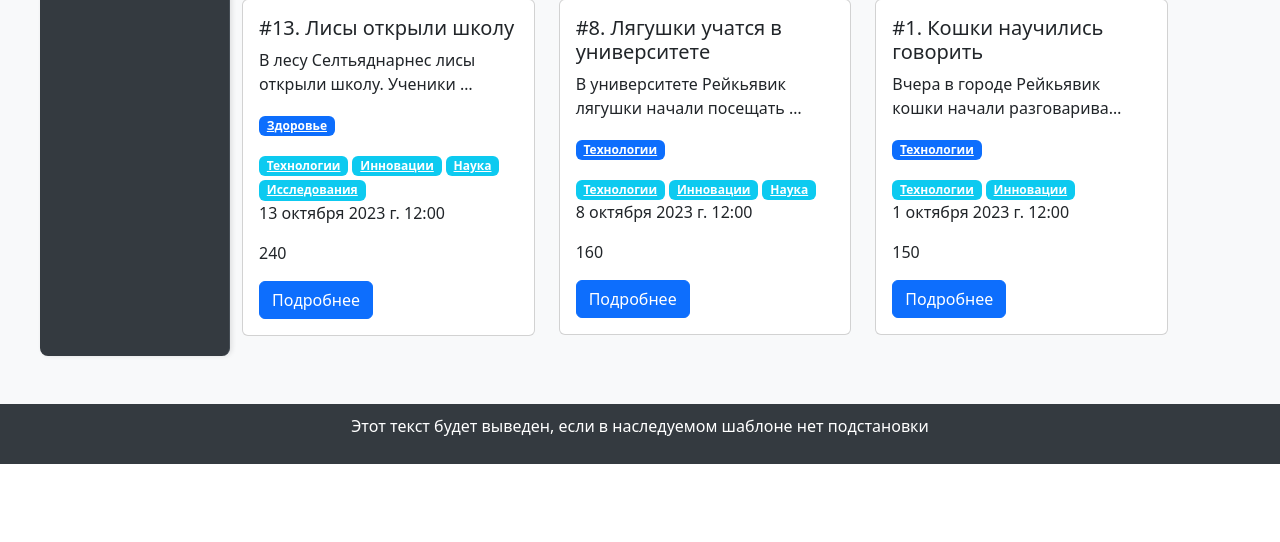
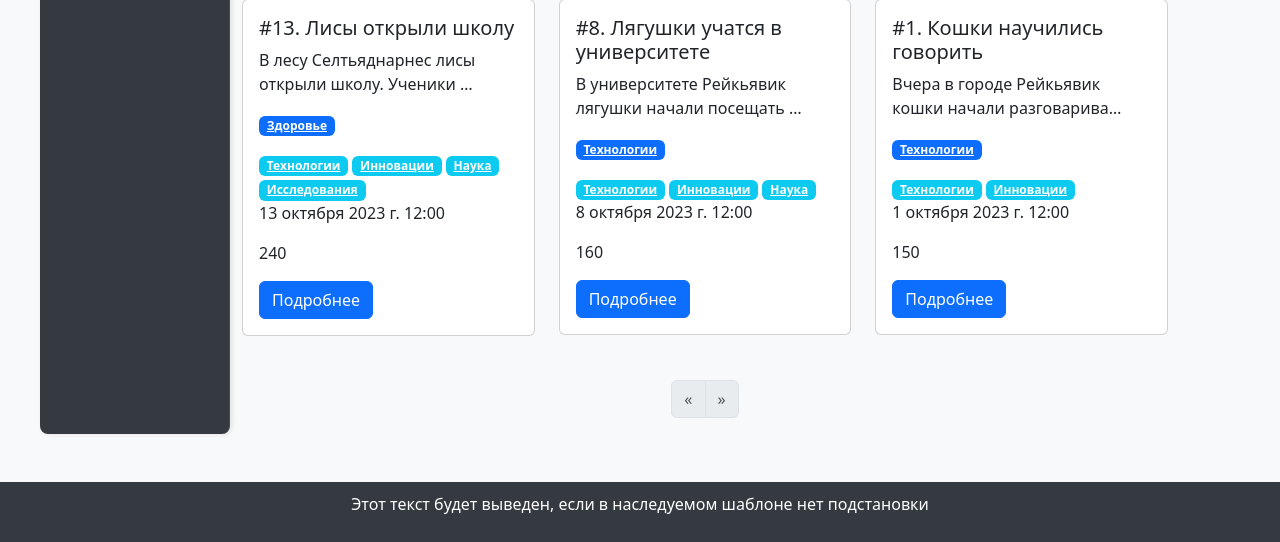
Before and after one commit to IgorPronin978/my_django_2_0, a Django app: page /news/tag/1/ in a window 1280 px wide. Shown: the part 2921-3463 px from the top of the page. Before the commit the page ends 3385 px from the top, so only its background shows below. Run offline with Django 5.2, Linux system fonts and the light colour scheme; data comes from the database, SQL or seed files in the repository; parts of the project's set-up code (start-up, migrations or seed data) failed here and were passed over.

Commit message:
внедрена пагинация

```diff
--- a/news/templates/news/catalog.html
+++ b/news/templates/news/catalog.html
@@ -30,4 +30,45 @@
             </div>
         {% endfor %}
     </div>
+
+    <!-- Пагинация -->
+    <nav aria-label="Page navigation" class="mt-4">
+        <ul class="pagination justify-content-center">
+            {% if news.has_previous %}
+                <li class="page-item">
+                    <a class="page-link" href="?{% if category %}category={{ category.id }}&{% endif %}page={{ news.previous_page_number }}" aria-label="Previous">
+                        <span aria-hidden="true">&laquo;</span>
+                    </a>
+                </li>
+            {% else %}
+                <li class="page-item disabled">
+                    <span class="page-link" aria-hidden="true">&laquo;</span>
+                </li>
+            {% endif %}
+
+            {% for num in news.paginator.page_range %}
+                {% if news.number == num %}
+                    <li class="page-item active">
+                        <span class="page-link">{{ num }}</span>
+                    </li>
+                {% else %}
+                    <li class="page-item">
+                        <a class="page-link" href="?{% if category %}category={{ category.id }}&{% endif %}page={{ num }}">{{ num }}</a>
+                    </li>
+                {% endif %}
+            {% endfor %}
+
+            {% if news.has_next %}
+                <li class="page-item">
+                    <a class="page-link" href="?{% if category %}category={{ category.id }}&{% endif %}page={{ news.next_page_number }}" aria-label="Next">
+                        <span aria-hidden="true">&raquo;</span>
+                    </a>
+                </li>
+            {% else %}
+                <li class="page-item disabled">
+                    <span class="page-link" aria-hidden="true">&raquo;</span>
+                </li>
+            {% endif %}
+        </ul>
+    </nav>
 {% endblock %}
--- a/news/views.py
+++ b/news/views.py
@@ -1,3 +1,4 @@
+from django.core.paginator import Paginator, PageNotAnInteger, EmptyPage
 from django.http import HttpResponse
 from django.shortcuts import render, get_object_or_404
 
@@ -120,12 +121,22 @@ def get_all_news(request):
     else:
         articles = Article.objects.select_related('category').prefetch_related('tags').order_by(order_by)
 
+    # Пагинация
+    paginator = Paginator(articles, 9)  # 9 новостей на страницу
+    page_number = request.GET.get('page')  # получаем номер страницы из GET-запроса
+    try:
+        page_obj = paginator.page(page_number)
+    except PageNotAnInteger:
+        page_obj = paginator.page(1)  # если page_number не число, показываем первую страницу
+    except EmptyPage:
+        page_obj = paginator.page(paginator.num_pages)  # если страница пуста, показываем последнюю
+
     categories_with_count = get_categories_with_news_count()
 
     context = {
         **info,
-        'news': articles,
-        'news_count': len(articles),
+        'news': page_obj,  # передаем объект страницы
+        'news_count': len(articles),  # общее количество новостей
         'categories_with_count': categories_with_count,
     }
 
```
